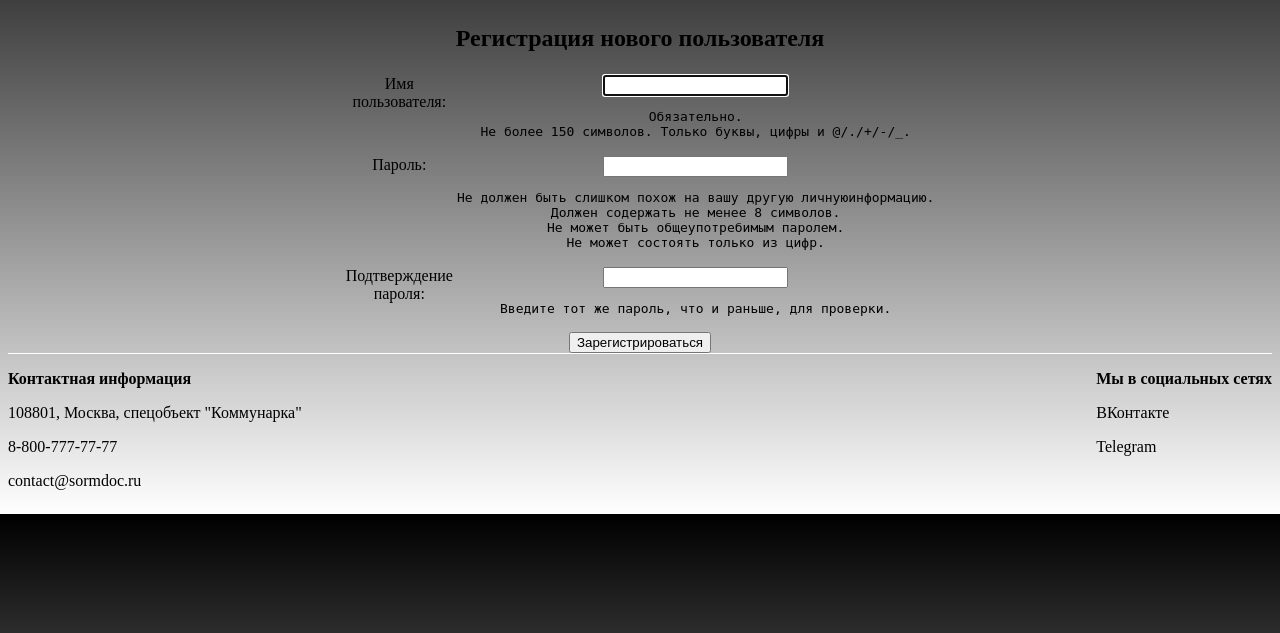
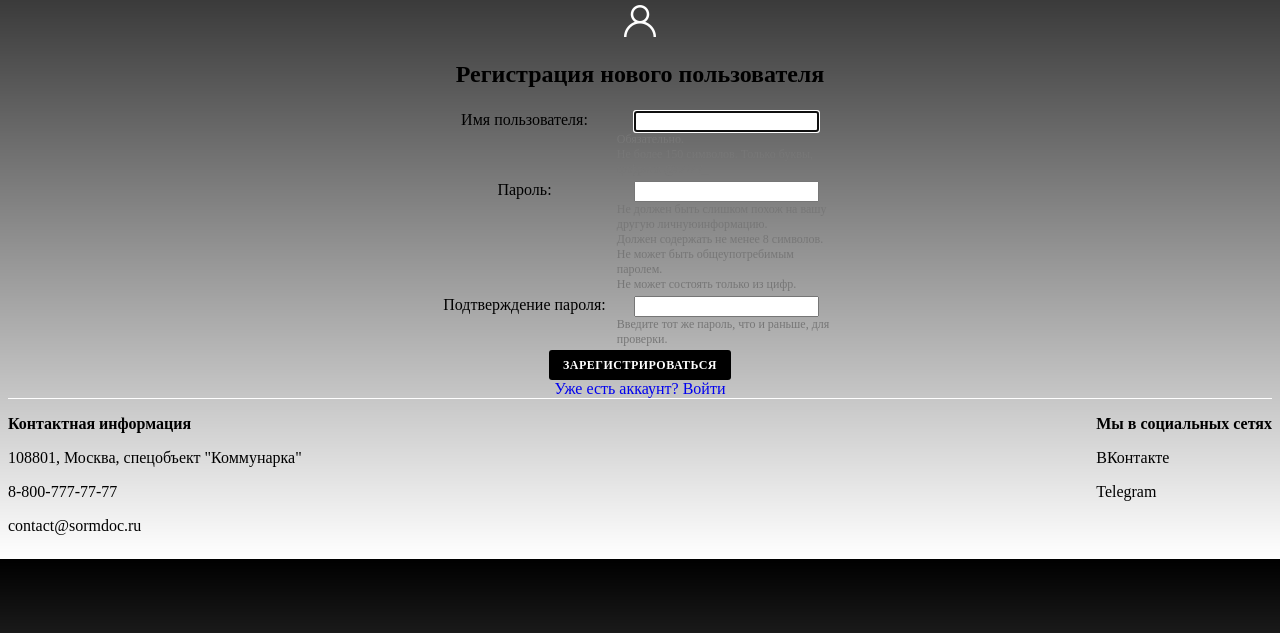
Before and after one commit to sevakonop-spec/sormdoc2, a Django app: page /user/signup/ in a window 1280 px wide. Shown: the part 167-800 px from the top of the page. Run offline with Django 4.2, Linux system fonts and the light colour scheme.

Commit message:
Сделал так, что вроде как завершены настройки пользователя. Регистрация, настройка, вход и выход работают.

```diff
--- a/sormdoc/main/templates/main/base.html
+++ b/sormdoc/main/templates/main/base.html
@@ -36,7 +36,7 @@
         <div class="item_li_lk">
             {% if user.username %}
                 <div class="dropdown">
-                    <a class="item_a" href="4">{{user.username}}</a>
+                    <a class="item_a" href="4">{% if user.first_name or user.last_name %}{{ user.first_name }} {{ user.last_name }}{% else %}{{ user.username }}{% endif %}</a>
                     <div class="dropdown-content">
                         <a class="item_a" href="{% url 'user:profile' %}">Настройки</a>
                         <a class="item_a" href="{% url 'user:logout' %}">Выход</a>
--- a/sormdoc/sormdoc/settings.py
+++ b/sormdoc/sormdoc/settings.py
@@ -140,3 +140,4 @@ STATICFILES_DIRS = [
 DEFAULT_AUTO_FIELD = 'django.db.models.BigAutoField'
 
 LOGIN_REDIRECT_URL = '/'
+LOGIN_URL = '/user/login/'
--- a/sormdoc/static/css/stylesheet.css
+++ b/sormdoc/static/css/stylesheet.css
@@ -288,7 +288,25 @@ a:hover {
     width: 236px;
 }
 .table_login {
-    width: 200px;
+    width: auto;
     margin-left: auto;
     margin-right: auto;
 }
+
+.help_text {
+    display: block;
+    color: #777;
+    font-size: 12px;
+    white-space: pre-line;
+    text-align: left;
+    max-width: 220px;
+}
+
+.form_errors {
+    color: red;
+    font-size: 12px;
+    list-style: none;
+    padding: 0;
+    margin: 2px 0 0 0;
+    text-align: left;
+}
--- a/sormdoc/user/forms.py
+++ b/sormdoc/user/forms.py
@@ -8,25 +8,29 @@ class UserEditForm(forms.ModelForm):
     class Meta:
         model = User
         fields = ['username', 'first_name', 'last_name', 'email']
+        labels = {
+            'username': 'Имя пользователя',
+            'first_name': 'Имя',
+            'last_name': 'Фамилия',
+            'email': 'Email',
+        }
 
 
 class ProfileEditForm(forms.ModelForm):
     class Meta:
         model = Profile
-        fields = []
-
-
-class UserAndProfileEditForm(forms.Form):
-    user_form = UserEditForm()
-    profile_form = ProfileEditForm()
+        fields = ['patronymic', 'phone', 'telegram_id']
+        labels = {
+            'patronymic': 'Отчество',
+            'phone': 'Телефон',
+            'telegram_id': 'Telegram ID',
+        }
 
 
 class CustomUserCreationForm(UserCreationForm):
-    template_name = 'user/form_signup.html'
     class Meta:
         model = User
         fields = ['username', 'password1', 'password2']
-        template_name = 'form_signup.html'
 
     def __init__(self, *args, **kwargs):
         super().__init__(*args, **kwargs)
--- a/sormdoc/user/templates/user/signup.html
+++ b/sormdoc/user/templates/user/signup.html
@@ -1,14 +1,58 @@
 {% extends 'main/base.html' %}
+
+{% load static %}
 
 {% block title %} Регистрация {% endblock %}
 
 {% block content %}
 <div class="login">
-    <h2>Регистрация нового пользователя</h2>
-    <form method="post">
-        {% csrf_token %}
-        {{ form }}
-        <button type="submit">Зарегистрироваться</button>
-    </form>
+    <div>
+        <img src="{% static 'images/user_pic.png' %}" height="32px">
+        <h2 class="head_text">Регистрация нового пользователя</h2>
+        <div>
+            <form method="post">
+                {% csrf_token %}
+                <table class="table_login">
+                    <tr>
+                        <td style="vertical-align: top; padding-right: 8px;">
+                            <label for="{{ form.username.id_for_label }}">{{ form.username.label }}</label>
+                        </td>
+                        <td>
+                            {{ form.username }}
+                            {% if form.username.help_text %}<small class="help_text">{{ form.username.help_text }}</small>{% endif %}
+                            {% if form.username.errors %}<ul class="form_errors">{% for e in form.username.errors %}<li>{{ e }}</li>{% endfor %}</ul>{% endif %}
+                        </td>
+                    </tr>
+                    <tr>
+                        <td style="vertical-align: top; padding-right: 8px;">
+                            <label for="{{ form.password1.id_for_label }}">{{ form.password1.label }}</label>
+                        </td>
+                        <td>
+                            {{ form.password1 }}
+                            {% if form.password1.help_text %}<small class="help_text">{{ form.password1.help_text }}</small>{% endif %}
+                            {% if form.password1.errors %}<ul class="form_errors">{% for e in form.password1.errors %}<li>{{ e }}</li>{% endfor %}</ul>{% endif %}
+                        </td>
+                    </tr>
+                    <tr>
+                        <td style="vertical-align: top; padding-right: 8px;">
+                            <label for="{{ form.password2.id_for_label }}">{{ form.password2.label }}</label>
+                        </td>
+                        <td>
+                            {{ form.password2 }}
+                            {% if form.password2.help_text %}<small class="help_text">{{ form.password2.help_text }}</small>{% endif %}
+                            {% if form.password2.errors %}<ul class="form_errors">{% for e in form.password2.errors %}<li>{{ e }}</li>{% endfor %}</ul>{% endif %}
+                        </td>
+                    </tr>
+                </table>
+                {% if form.non_field_errors %}
+                <ul class="form_errors">{% for e in form.non_field_errors %}<li>{{ e }}</li>{% endfor %}</ul>
+                {% endif %}
+                <div>
+                    <input type="submit" value="Зарегистрироваться" class="enter_button">
+                </div>
+            </form>
+        </div>
+        <a href="{% url 'user:login' %}">Уже есть аккаунт? Войти</a>
+    </div>
 </div>
 {% endblock %}
```
Also changed, not shown: sormdoc/user/signals.py (+8 -3 lines), sormdoc/user/templates/user/form_signup.html (+12 -2 lines), sormdoc/user/views.py (+21 -5 lines), sormdoc/db.sqlite3.
